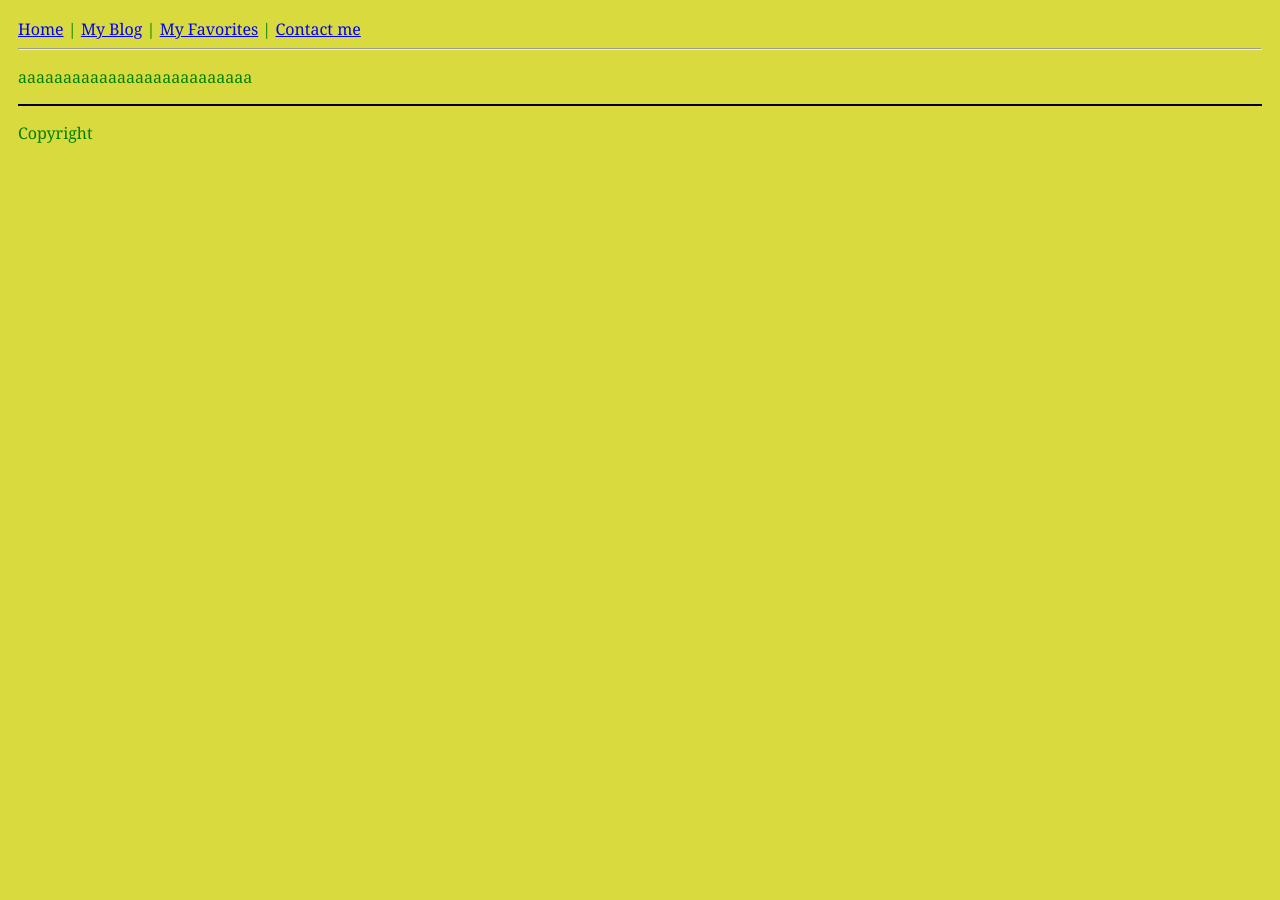
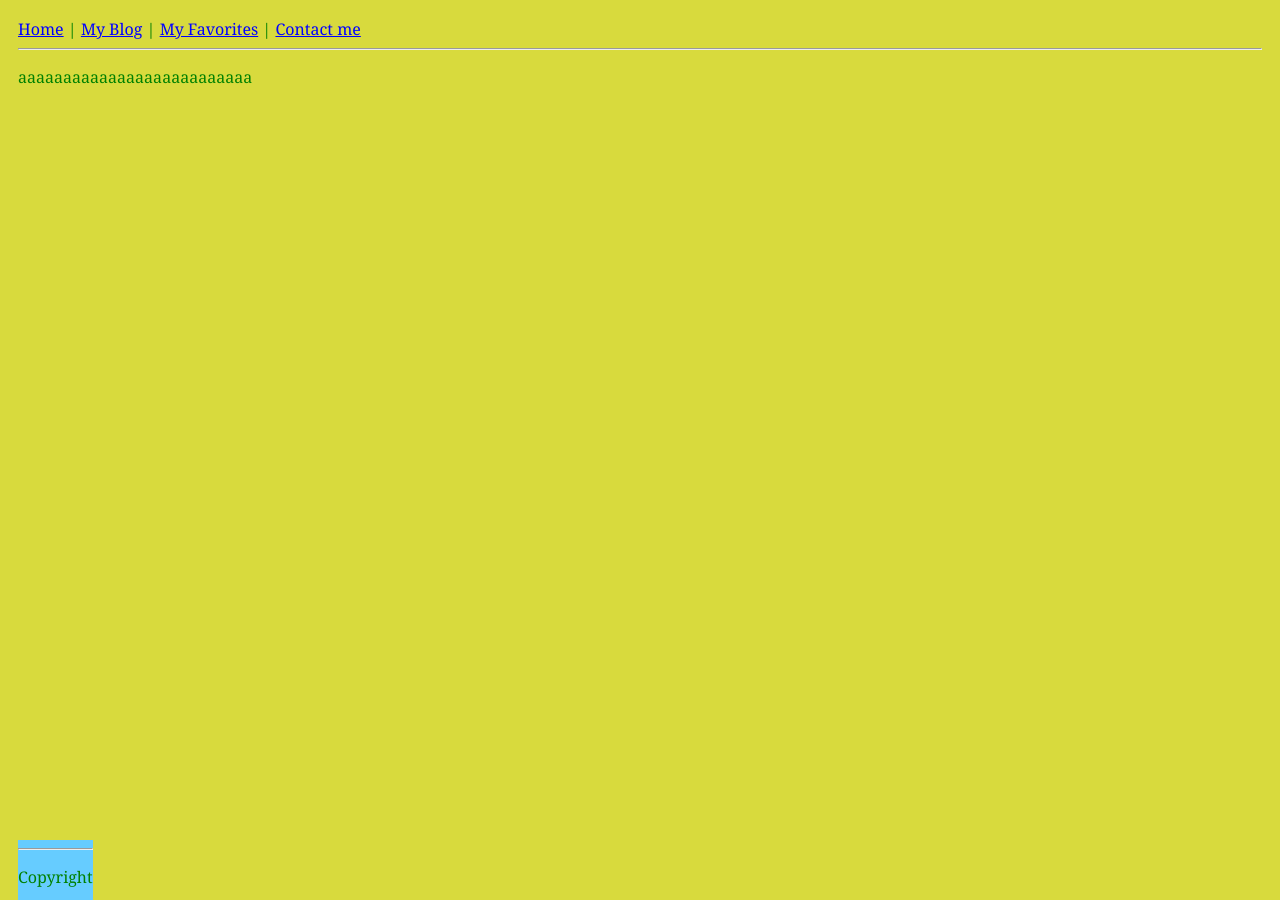
Before and after one commit to ZhangZhihuiAAA/MyWebSite, a Jekyll site: the page built from index.html, in a window 1280 px wide. Built offline with Jekyll 4.4.1, drawn with Linux system fonts in a browser that asks for light colours.

Commit message:
Update footer.html

```diff
--- a/_includes/footer.html
+++ b/_includes/footer.html
@@ -1,6 +1,4 @@
-<footer class="footer">
-  <div class="div_1">
-    <hr size="2" color="black">
-    <p>{{ site.footer_text }}</p>
-  </div>
-</footer>
+<div id="footer">
+  <hr size="2">
+  <p>{{ site.footer_text }}</p>
+</div>
```
